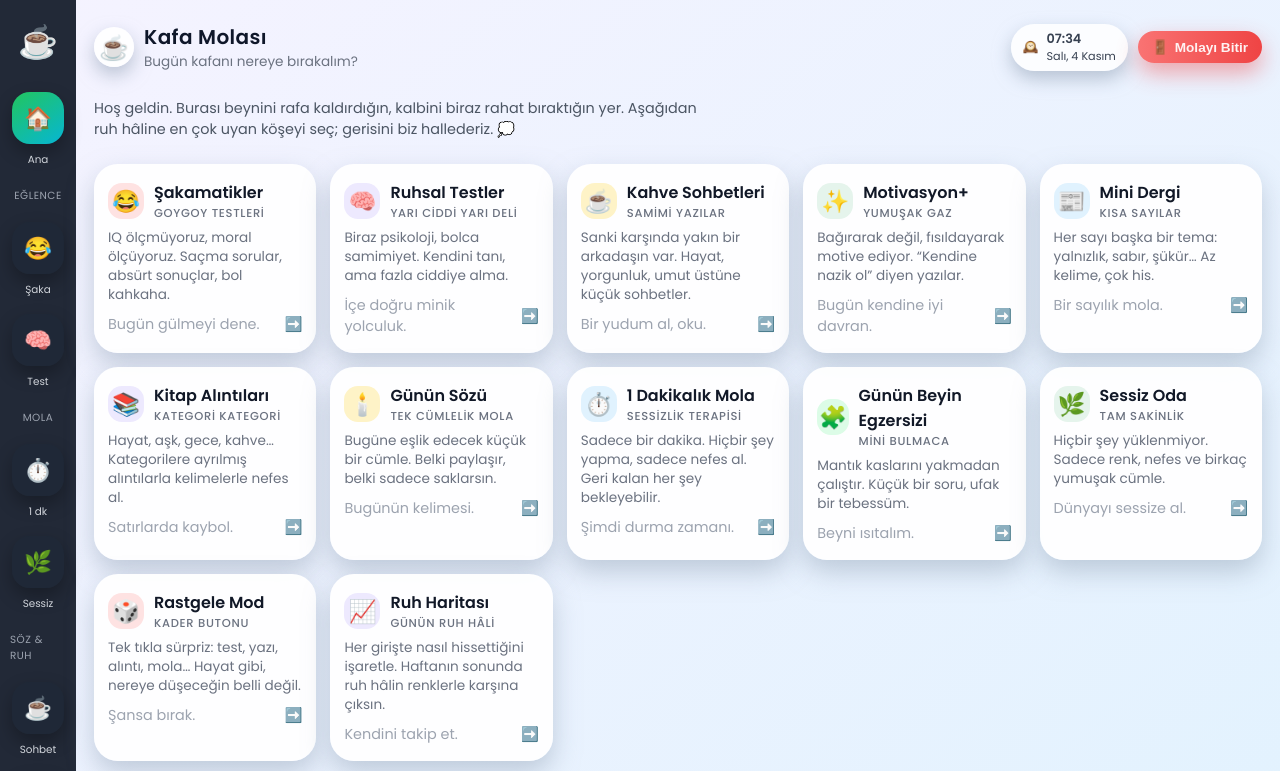
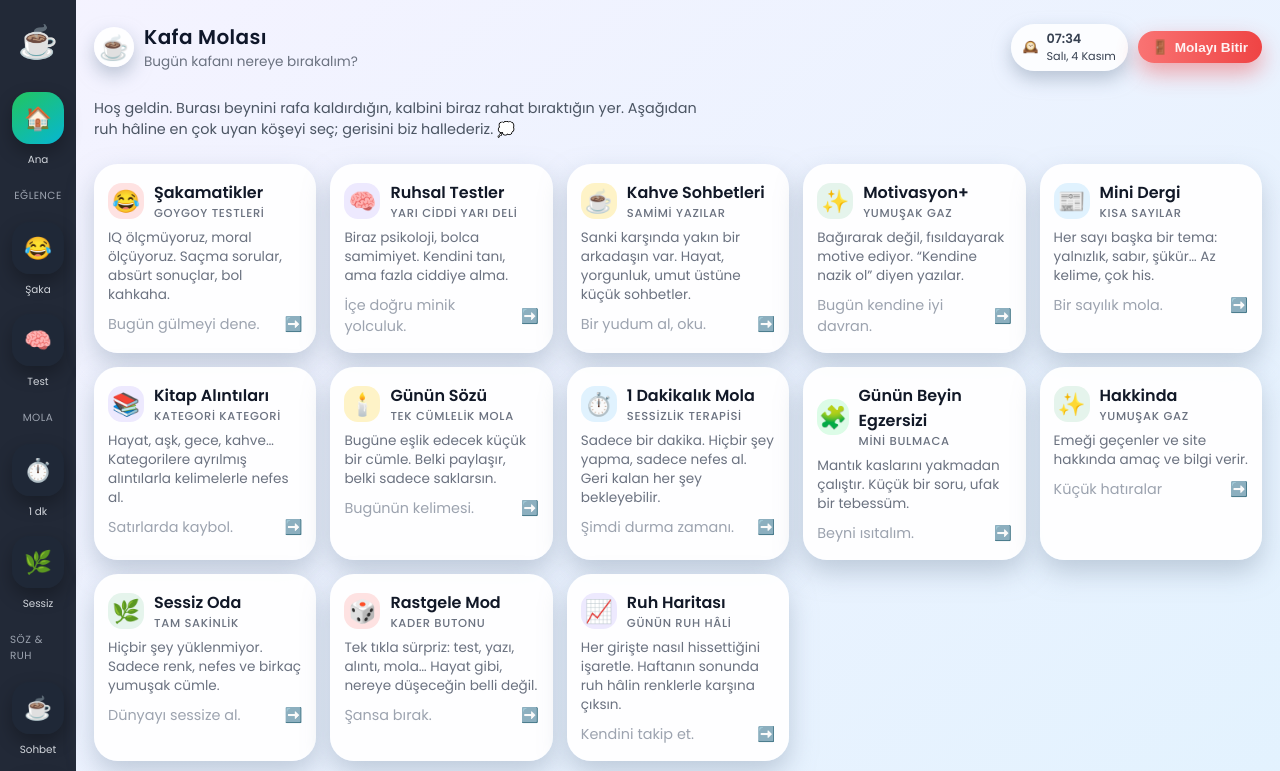
Before and after one commit to alierentip-prog/kafa-molasi, a plain HTML site: page menu.html in a window 1280 px wide. Shown: the top 771 px of the page. Drawn offline with Linux system fonts and the light colour scheme.

Commit message:
Update menu.html

```diff
--- a/menu.html
+++ b/menu.html
@@ -596,6 +596,24 @@
         </div>
       </a>
 
+      <!-- Hakkında -->
+      <a href="hakkinda.html" class="card">
+        <div class="card-header">
+          <div class="card-icon bg-sage">✨</div>
+          <div>
+            <div class="card-title">Hakkinda</div>
+            <div class="card-tag">Yumuşak gaz</div>
+          </div>
+        </div>
+        <div class="card-body">
+          Emeği geçenler ve site hakkında amaç ve bilgi verir.
+        </div>
+        <div class="card-footer">
+          <span>Küçük hatıralar</span>
+          <span>➡️</span>
+        </div>
+      </a>
+
       <!-- Sessiz Oda -->
       <a href="sessiz-oda.html" class="card">
         <div class="card-header">
```
